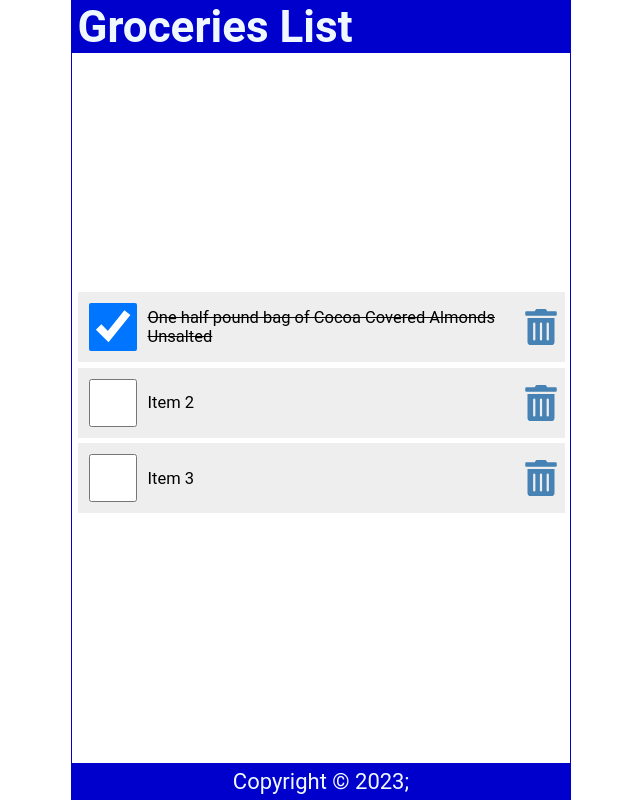
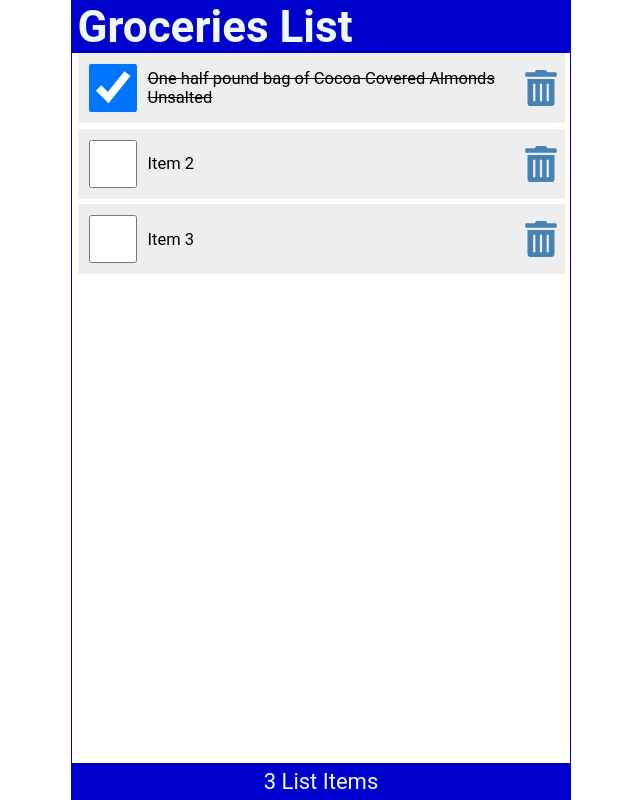
Before and after one commit to MartinAraka/Start-Here, a React (Create React App) app: page / in a window 1280 px wide. Shown: the whole page, without its empty margins (319-959 px from the left). Built offline with nearby package versions, Linux system fonts and the light colour scheme.

Commit message:
apply props

```diff
--- a/src/App.js
+++ b/src/App.js
@@ -2,16 +2,52 @@
 import Header from './Header';
 import Content from './Content';
 import Footer from './Footer';
+import { useState } from 'react';
 
 function App() {
+  const [items, setItems,] = useState([
+      {
+        id: 1,
+        checked: true,
+        item: "One half pound bag of Cocoa Covered Almonds Unsalted"
+    },
+    {
+        id: 2,
+        checked: false,
+        item: "Item 2"
+    },
+    {
+        id: 3,
+        checked: false,
+        item: "Item 3"
+    }
+    ]);
+
+    const handleCheck = (id)=> {
+      const listItems = items.map((item) => item.id === id ? { ...item, checked: !item.checked } : item);
+      setItems(listItems)
+      localStorage.setItem('shoppinglist',JSON.stringify(listItems));
+    }
+
+    const handleDelete = (id) => {
+      const listItems = items.filter((item) => item.id !== id);
+      setItems(listItems)
+      localStorage.setItem('shoppinglist',JSON.stringify(listItems));
+    }
+
 
   return (
     <div className="App">
-      <Header/>
-      <Content/>
-      <Footer/>
+      <Header title="Groceries List"/>
+      <Content items ={items}
+               handleCheck = {handleCheck}
+               handleDelete = {handleDelete}
+      />
+      <Footer length = {items.length}/>
     </div>
   );
 }
 
+
+
 export default App;
--- a/src/Content.js
+++ b/src/Content.js
@@ -1,64 +1,22 @@
+/* eslint-disable react/prop-types */
 /* eslint-disable react/jsx-key */
 /* eslint-disable react/react-in-jsx-scope */
 
 import React from 'react';
-import { useState } from 'react';
-import { FaTrashAlt } from 'react-icons/fa';
+import ItemList from './ItemList';
 
-const Content = () => {
-  const [items, setItems] = useState([
-    {
-      id: 1,
-      checked: true,
-      item: "One half pound bag of Cocoa Covered Almonds Unsalted"
-  },
-  {
-      id: 2,
-      checked: false,
-      item: "Item 2"
-  },
-  {
-      id: 3,
-      checked: false,
-      item: "Item 3"
-  }
-  ]);
-
-  const handleCheck = (id)=> {
-   const listItems = items.map((item) => item.id === id ? { ...item, checked: !item.checked } : item);
-   setItems(listItems)
-   localStorage.setItem('shoppinglist',JSON.stringify(listItems));
-  }
-
-  const handleDelete = (id) => {
-    const listItems = items.filter((item) => item.id !== id);
-    setItems(listItems)
-   localStorage.setItem('shoppinglist',JSON.stringify(listItems));
-  }
-
+// eslint-disable-next-line react/prop-types
+const Content = ({items,handleCheck, handleDelete}) => {
   return (
+      // eslint-disable-next-line react/jsx-no-comment-textnodes
       <main>
         {items.length ? (
-        <ul>
-          {items.map((item)=> (
-            <li className="item" key ={item.id}>
-              <input
-                  type= "checkbox"
-                  onChange={()=> handleCheck(item.id)}
-                  checked={item.checked}
+            <ItemList
+                   items={items}
+                   handleCheck={handleCheck}
+                   handleDelete={handleDelete}
             />
-              <label
-                style={(item.checked) ? {textDecoration: 'line-through'} : null}
-                onDoubleClick={()=> handleCheck(item.id)}
-              >{item.item}</label>
-              <FaTrashAlt
-                onClick={()=> handleDelete(item.id)}
-                role="button"
-                tabIndex="0"
-              />
-            </li>
-          ))}
-        </ul>
+
         ) : (
           <p style={{ marginTop: '2rem'}}>Your list is empty.</p>
         )}
--- a/src/Footer.js
+++ b/src/Footer.js
@@ -1,10 +1,10 @@
+/* eslint-disable react/prop-types */
 import React from 'react'
 
-const Footer = () => {
-    const today = new Date();
+const Footer = ({length}) => {
   return (
     <footer>
-        <p> Copyright &copy; {today.getFullYear()}; </p>
+        <p> {length} List {length === 1 ? "Item" : "Items"} </p>
     </footer>
   )
 }
--- a/src/Header.js
+++ b/src/Header.js
@@ -1,11 +1,15 @@
-import React from 'react'
-
-const Header = () => {
+import React from "react";
+// eslint-disable-next-line react/prop-types
+const Header = ({title}) => {
   return (
     <header>
-        <h1> Groceries List </h1>
+        <h1>{title} </h1>
     </header>
   )
 }
 
-export default Header
+Header.defaultProps = {
+  title: "Default Title"
+}
+
+export default Header;
--- /dev/null
+++ b/src/ItemList.js
@@ -0,0 +1,21 @@
+/* eslint-disable no-unused-vars */
+/* eslint-disable react/jsx-key */
+/* eslint-disable react/prop-types */
+import React from 'react'
+import LineItem from './LineItem';
+
+const ItemList = ({items,handleCheck, handleDelete}) => {
+  return (
+            <ul>
+            {items.map((item)=> (
+                <LineItem
+                      key = {item.id}
+                      item = {item}
+                      handleCheck={handleCheck}
+                      handleDelete={handleDelete}
+                />
+            ))}
+            </ul>
+)}
+
+export default ItemList
--- /dev/null
+++ b/src/LineItem.js
@@ -0,0 +1,30 @@
+/* eslint-disable react/prop-types */
+/* eslint-disable no-undef */
+import React from "react";
+import { FaTrashAlt } from 'react-icons/fa';
+
+const LineItem = ({ item, handleCheck, handleDelete }) => {
+  return (
+            <li className="item" key={item.id}>
+            <input
+                type="checkbox"
+                onChange={() => handleCheck(item.id)}
+                checked={item.checked}
+            />
+            <label
+                style={item.checked ? { textDecoration: "line-through" } : null}
+                onDoubleClick={() => handleCheck(item.id)}
+            >
+                {item.item}
+            </label>
+            <FaTrashAlt
+                onClick={() => handleDelete(item.id)}
+                role="button"
+                tabIndex="0"
+                aria-label= {`Delete $(item.item)`}
+            />
+            </li>
+        );
+};
+
+export default LineItem;
--- a/src/index.css
+++ b/src/index.css
@@ -44,7 +44,7 @@
   display: flex;
   flex-direction: column;
   flex-grow: 1;
-  justify-content: center;
+  justify-content: flex-start;
   align-items: center;
   overflow-y: auto;
 }
```
Lines whose indentation alone changed are shown as unchanged.
